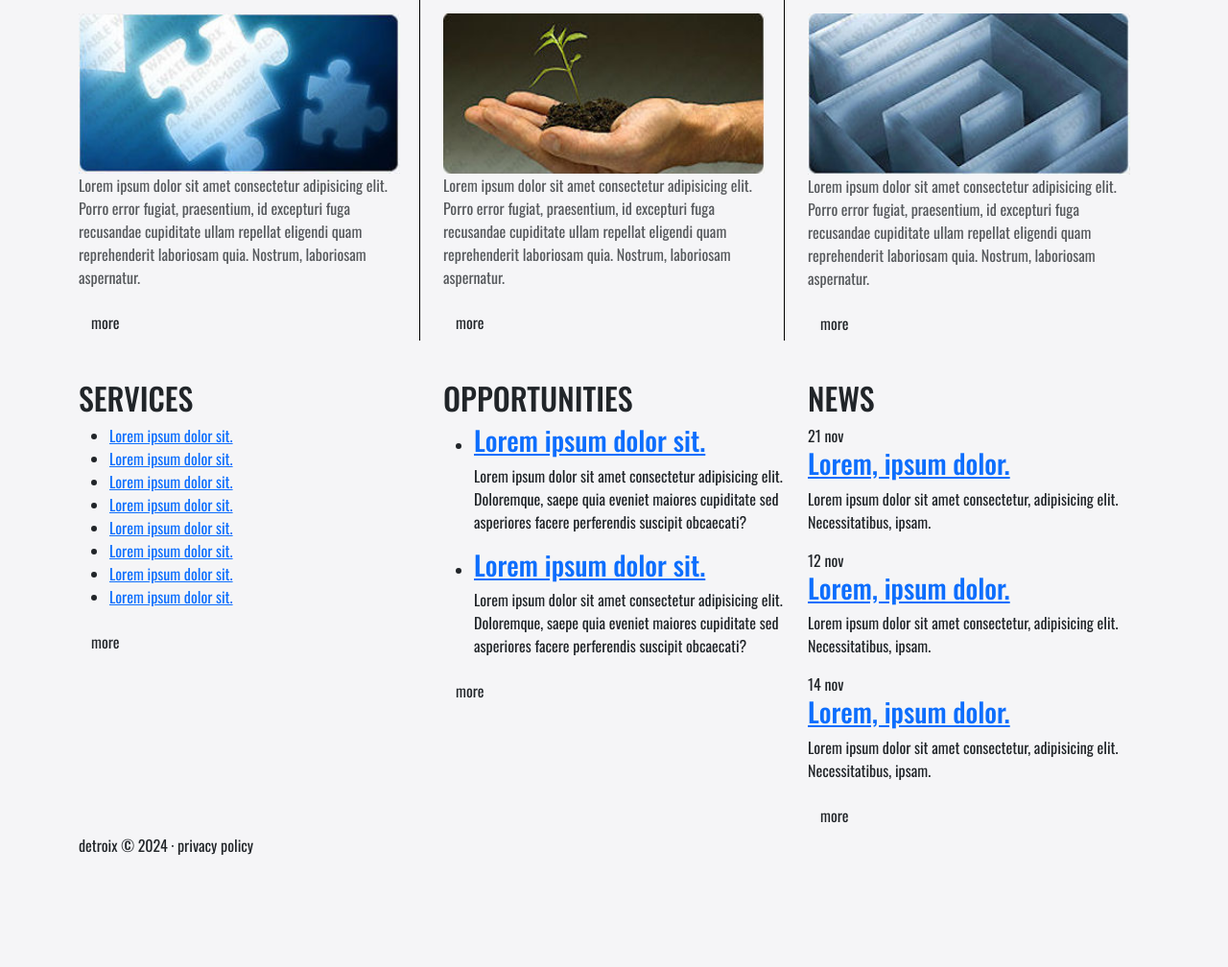
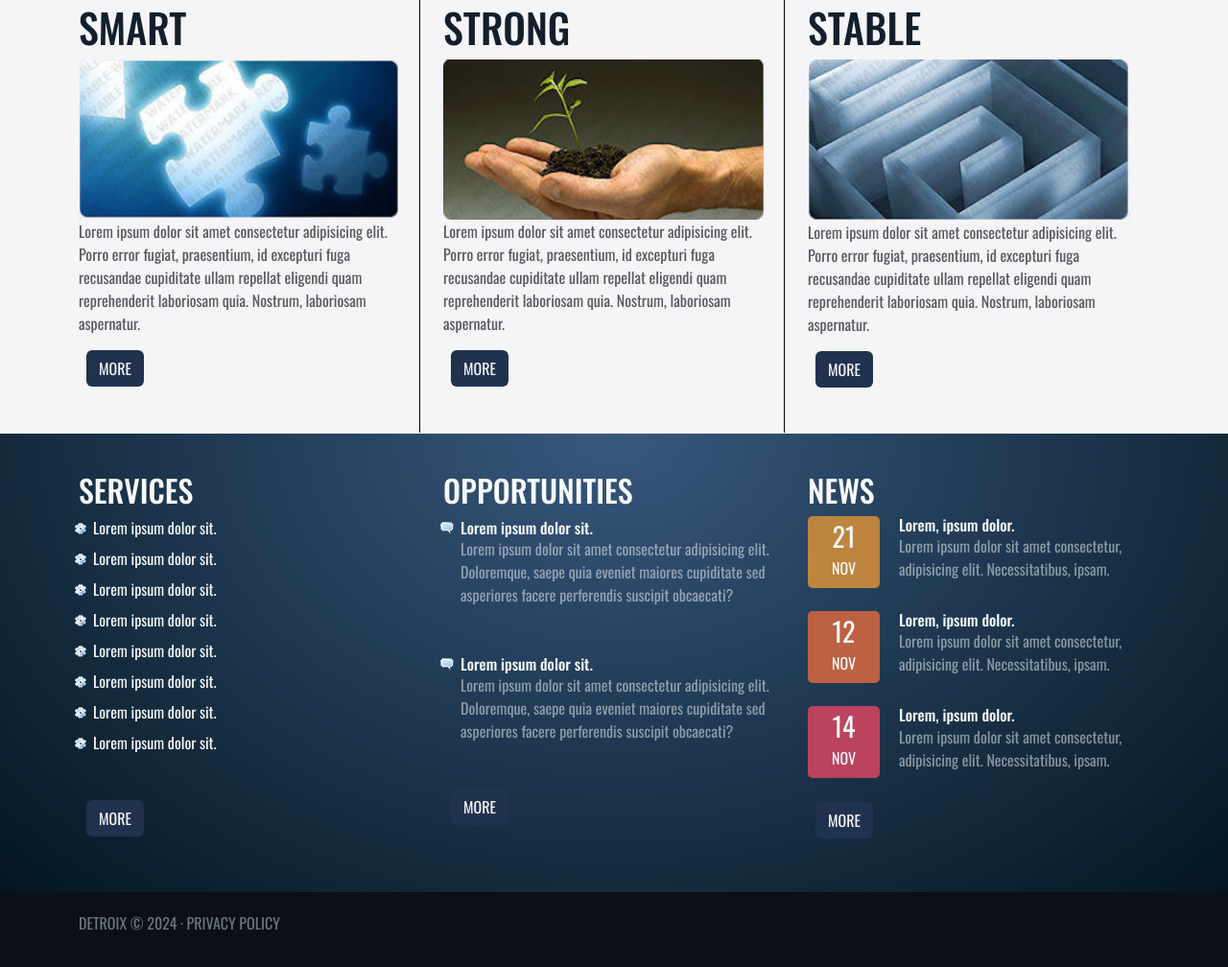
Before and after one commit to jmscoding100/detroixBootstrap, a plain HTML site: page index.html in a window 1280 px wide. Shown: the part 906-1914 px from the top of the page at 96% size. Before the commit the page ends 1815 px from the top, so only its background shows below. Drawn offline with nearby package versions, Linux system fonts and the light colour scheme.

Commit message:
D-bootstrap2

```diff
--- a/CSS/style4.css
+++ b/CSS/style4.css
@@ -44,6 +44,12 @@ body{
 }
 
 
+.date-div{
+    width: 75px;
+    height: 75px;
+    border-radius: 5px;
+}
+
 .hs1-item{
     border-right: 1px solid #777;
 }
@@ -62,7 +68,7 @@ body{
 }
 
 
-.hs2-link{
+.hs2-link, .more-btn{
     background-color: var(--btnColor);
     color: var(--ter);
     margin: 0 8px;
@@ -103,6 +109,24 @@ body{
 
 
 /* ids */
+
+
+
+#dateDiv1{
+    background-color: var(--date1);
+}
+
+#dateDiv2{
+    background-color: var(--date2);
+}
+
+
+#dateDiv3{
+    background-color:var(--date3) ;
+}
+
+
+
 #headerSection1{
     width: 100%;
     padding:4px 0;
@@ -119,8 +143,21 @@ body{
 }
 
 
+#footerSection1{
+    width: 100%;
+    padding: 40px 0;
+    background-color: var(--prim);
+    background-image: var(--grad);
+}
+
+
+#footerSection2{
+    width: 100%;
+    padding: 20px 0 40px;
+    background-color: var(--footerSec2);
+}
+
 #ms2Row{
-    padding-bottom: 40px;
     border-top: 1px solid #777;
 }
 
@@ -131,6 +168,17 @@ body{
     }
 }
 
+
+#oppsList{
+    list-style-image: url('../images/chat.png');
+    padding-left: 18px;
+}
+
+#servicesList{
+    list-style-image: url('../images/cog.png');
+    padding-left: 15px;
+}
+
 #stable{
     border-right: none;
 }
--- a/index.html
+++ b/index.html
@@ -96,7 +96,7 @@
             <div class="container">
                 <div class="row" id="ms2Row">
                     <div class="col-md-4">
-                        <div class="content-box" id="smart">
+                        <div class="content-box py-5" id="smart">
                             <div class="content-mini-box">
                                 <h2 class="content-heading text-uppercase">smart</h2>
                                 <img src="images/smart.jpg" alt="puzzle piece" class="content-img w-100 img-fluid" />
@@ -106,7 +106,7 @@
                         </div>
                     </div>
                     <div class="col-md-4">
-                        <div class="content-box" id="strong">
+                        <div class="content-box py-5" id="strong">
                             <div class="content-mini-box">
                                 <h2 class="content-heading text-uppercase">strong</h2>
                                 <img src="images/strong.jpg" alt="a hand holding a plant" class="content-img w-100 img-fluid" />
@@ -116,7 +116,7 @@
                         </div>
                     </div>
                     <div class="col-md-4">
-                        <div class="content-box" id="stable">
+                        <div class="content-box py-5" id="stable">
                             <div class="content-mini-box">
                                 <h2 class="content-heading text-uppercase">stable</h2>
                                 <img src="images/stable.jpg" alt="a maze" class="content-img w-100 img-fluid" />
@@ -136,99 +136,114 @@
                     <div class="col-md-4">
                         <div class="footer-content" id="services">
                             <div class="footer-mini-box">
-                                <h2 class="footer-heading text-uppercase">services</h2>
+                                <h2 class="footer-heading text-uppercase text-light">services</h2>
                                 <ul id="servicesList">
-                                    <li class="services-item">
-                                        <a href="" class="services-link">Lorem ipsum dolor sit.</a>
+                                    <li class="services-item mb-2">
+                                        <a href="" class="services-link text-light text-decoration-none">Lorem ipsum dolor sit.</a>
                                     </li>
-                                    <li class="services-item">
-                                        <a href="" class="services-link">Lorem ipsum dolor sit.</a>
+                                    <li class="services-item mb-2">
+                                        <a href="" class="services-link text-light text-decoration-none">Lorem ipsum dolor sit.</a>
                                     </li>
-                                    <li class="services-item">
-                                        <a href="" class="services-link">Lorem ipsum dolor sit.</a>
+                                    <li class="services-item mb-2">
+                                        <a href="" class="services-link text-light text-decoration-none">Lorem ipsum dolor sit.</a>
                                     </li>
-                                    <li class="services-item">
-                                        <a href="" class="services-link">Lorem ipsum dolor sit.</a>
+                                    <li class="services-item mb-2">
+                                        <a href="" class="services-link text-light text-decoration-none">Lorem ipsum dolor sit.</a>
                                     </li>
-                                    <li class="services-item">
-                                        <a href="" class="services-link">Lorem ipsum dolor sit.</a>
+                                    <li class="services-item mb-2">
+                                        <a href="" class="services-link text-light text-decoration-none">Lorem ipsum dolor sit.</a>
                                     </li>
-                                    <li class="services-item">
-                                        <a href="" class="services-link">Lorem ipsum dolor sit.</a>
+                                    <li class="services-item mb-2">
+                                        <a href="" class="services-link text-light text-decoration-none">Lorem ipsum dolor sit.</a>
                                     </li>
-                                    <li class="services-item">
-                                        <a href="" class="services-link">Lorem ipsum dolor sit.</a>
+                                    <li class="services-item mb-2">
+                                        <a href="" class="services-link text-light text-decoration-none">Lorem ipsum dolor sit.</a>
                                     </li>
-                                    <li class="services-item">
-                                        <a href="" class="services-link">Lorem ipsum dolor sit.</a>
+                                    <li class="services-item mb-5">
+                                        <a href="" class="services-link text-light text-decoration-none">Lorem ipsum dolor sit.</a>
                                     </li>
                                 </ul>
-                                <button class="more-btn footer-btn btn">more</button>
+                                <button class="more-btn footer-btn btn mb-3">more</button>
                             </div>
                         </div>
                     </div>
                     <div class="col-md-4">
                         <div class="footer-content" id="opps">
                             <div class="footer-mini-box">
-                                <h2 class="footer-heading text-uppercase">opportunities</h2>
+                                <h2 class="footer-heading text-uppercase text-light">opportunities</h2>
                                 <ul id="oppsList">
-                                    <li class="opps-item">
-                                        <h3 class="opps-heading">
-                                            <a href="#" class="opps-link">Lorem ipsum dolor sit.</a>
+                                    <li class="opps-item mb-5">
+                                        <h3 class="opps-heading fs-6 m-0">
+                                            <a href="#" class="opps-link text-light text-decoration-none">Lorem ipsum dolor sit.</a>
                                         </h3>
-                                        <p class="opps-text">Lorem ipsum dolor sit amet consectetur adipisicing elit. Doloremque, saepe quia eveniet maiores cupiditate sed asperiores facere perferendis suscipit obcaecati?</p>
+                                        <p class="opps-text text-white-50">Lorem ipsum dolor sit amet consectetur adipisicing elit. Doloremque, saepe quia eveniet maiores cupiditate sed asperiores facere perferendis suscipit obcaecati?</p>
                                     </li>
-                                    <li class="opps-item">
-                                        <h3 class="opps-heading">
-                                            <a href="#" class="opps-link">Lorem ipsum dolor sit.</a>
+                                    <li class="opps-item mb-5">
+                                        <h3 class="opps-heading fs-6 m-0">
+                                            <a href="#" class="opps-link text-light text-decoration-none">Lorem ipsum dolor sit.</a>
                                         </h3>
-                                        <p class="opps-text">Lorem ipsum dolor sit amet consectetur adipisicing elit. Doloremque, saepe quia eveniet maiores cupiditate sed asperiores facere perferendis suscipit obcaecati?</p>
+                                        <p class="opps-text text-white-50">Lorem ipsum dolor sit amet consectetur adipisicing elit. Doloremque, saepe quia eveniet maiores cupiditate sed asperiores facere perferendis suscipit obcaecati?</p>
                                     </li>
                                 </ul>
-                                <button class="more-btn footer-btn btn">more</button>
+                                <button class="more-btn footer-btn btn mb-3">more</button>
                             </div>
                         </div>
                     </div>
                     <div class="col-md-4">
                         <div class="footer-content" id="news">
                             <div class="footer-mini-box">
-                                <h2 class="footer-heading text-uppercase">news</h2>
+                                <h2 class="footer-heading text-uppercase text-light">news</h2>
                                 <ul id="newsList" class="list-unstyled">
-                                    <li class="news-item">
+                                    <li class="news-item mb-3">
+                                        <div class="row">
+                                            <div class="col-lg-3">
                                                 <div class="date-div" id="dateDiv1">
-                                            <span class="date">21</span>
-                                            <span class="month">nov</span>
+                                                    <span class="date d-block text-center text-light text-uppercase m-0 fs-3">21</span>
+                                                    <span class="month d-block text-center text-light text-uppercase m-0">nov</span>
                                                 </div>
+                                            </div>
+                                            <div class="col-lg-9">
                                                 <div class="news-block">
-                                            <h3 class="news-heading"><a href="#" class="news-link">Lorem, ipsum dolor.</a> </h3>
-                                            <p class="news-text">Lorem ipsum dolor sit amet consectetur, adipisicing elit. Necessitatibus, ipsam.</p>
+                                                    <h3 class="news-heading fs-6 m-0"><a href="#" class="news-link text-light text-decoration-none">Lorem, ipsum dolor.</a> </h3>
+                                                    <p class="news-text text-white-50">Lorem ipsum dolor sit amet consectetur, adipisicing elit. Necessitatibus, ipsam.</p>
                                                 </div>
-                                        <div class="clear"></div>
+                                            </div>
+                                        </div>
                                     </li>
-                                    <li class="news-item">
+                                    <li class="news-item mb-3">
+                                        <div class="row">
+                                            <div class="col-lg-3">
                                                 <div class="date-div" id="dateDiv2">
-                                            <span class="date">12</span>
-                                            <span class="month">nov</span>
+                                                    <span class="date d-block text-center text-light text-uppercase m-0 fs-3">12</span>
+                                                    <span class="month d-block text-center text-light text-uppercase m-0">nov</span>
                                                 </div>
+                                            </div>
+                                            <div class="col-lg-9">
                                                 <div class="news-block">
-                                            <h3 class="news-heading"> <a href="#" class="news-link">Lorem, ipsum dolor.</a></h3>
-                                            <p class="news-text">Lorem ipsum dolor sit amet consectetur, adipisicing elit. Necessitatibus, ipsam.</p>
+                                                    <h3 class="news-heading fs-6 m-0"> <a href="#" class="news-link text-light text-decoration-none">Lorem, ipsum dolor.</a></h3>
+                                                    <p class="news-text text-white-50">Lorem ipsum dolor sit amet consectetur, adipisicing elit. Necessitatibus, ipsam.</p>
                                                 </div>
-                                        <div class="clear"></div>
+                                            </div>
+                                        </div>
                                     </li>
-                                    <li class="news-item">
+                                    <li class="news-item mb-3">
+                                        <div class="row">
+                                            <div class="col-lg-3">
                                                 <div class="date-div" id="dateDiv3">
-                                            <span class="date">14</span>
-                                            <span class="month">nov</span>
+                                                    <span class="date d-block text-center text-light text-uppercase m-0 fs-3">14</span>
+                                                    <span class="month d-block text-center text-light text-uppercase m-0">nov</span>
                                                 </div>
+                                            </div>
+                                            <div class="col-lg-9">
                                                 <div class="news-block">
-                                            <h3 class="news-heading"> <a href="#" class="news-link">Lorem, ipsum dolor.</a></h3>
-                                            <p class="news-text">Lorem ipsum dolor sit amet consectetur, adipisicing elit. Necessitatibus, ipsam.</p>
+                                                    <h3 class="news-heading fs-6 m-0"> <a href="#" class="news-link text-light text-decoration-none">Lorem, ipsum dolor.</a></h3>
+                                                    <p class="news-text text-white-50">Lorem ipsum dolor sit amet consectetur, adipisicing elit. Necessitatibus, ipsam.</p>
                                                 </div>
-                                        <div class="clear"></div>
+                                            </div>
+                                        </div>
                                     </li>
                                 </ul>
-                                <button class="more-btn footer-btn btn">more</button>
+                                <button class="more-btn footer-btn btn mb-3">more</button>
                             </div>
                         </div>
                     </div>
@@ -237,7 +252,7 @@
         </section>
         <section class="section" id="footerSection2">
             <div class="container">
-                <p class="fs2-text text-center text-lg-start">detroix &copy; 2024 &middot; privacy policy</p>
+                <p class="fs2-text text-center text-lg-start text-secondary text-uppercase">detroix &copy; 2024 &middot; privacy policy</p>
             </div>
         </section>
     </footer>
```
Lines whose indentation alone changed are shown as unchanged.
